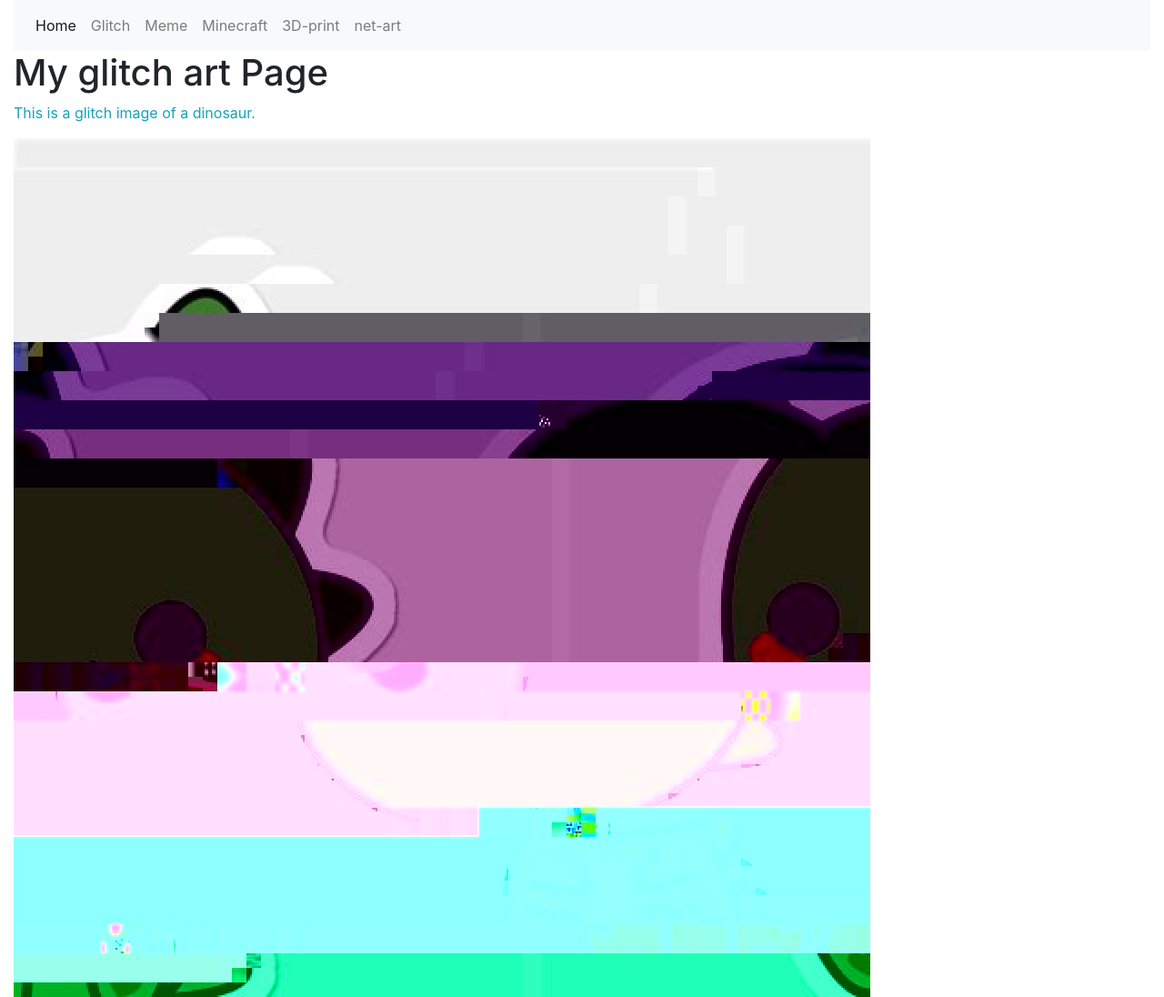
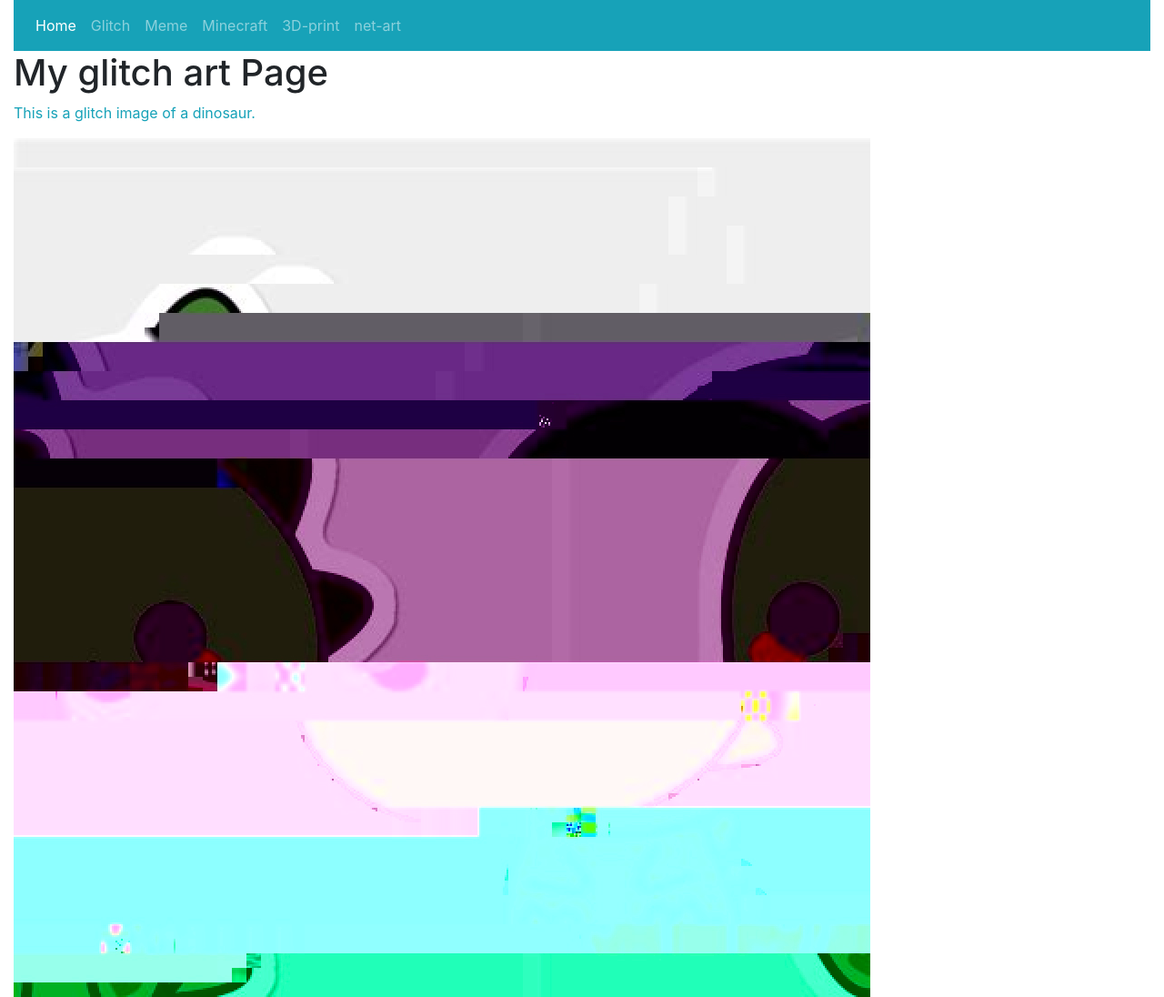
Before and after one commit to sun7841/sun7841.github.io, a plain HTML site: page netart/project-3.html in a window 1280 px wide. Shown: the whole page at 91% size. Drawn offline with nearby package versions, Linux system fonts and the light colour scheme.

Commit message:
matched title to the right link

```diff
--- a/netart/project-3.html
+++ b/netart/project-3.html
@@ -13,19 +13,19 @@
 
 <div class="container-fluid">
   <!-- Grey with black text -->
-  <nav class="navbar navbar-expand-sm bg-light navbar-light">
+  <nav class="navbar navbar-expand-sm bg-info navbar-dark">
     <ul class="navbar-nav">
       <li class="nav-item active">
         <a class="nav-link" href="index.html">Home</a>
       </li>
       <li class="nav-item">
-        <a class="nav-link" href="project-1.html">Glitch</a>
+        <a class="nav-link" href="project-3.html">Glitch</a>
       </li>
       <li class="nav-item">
-        <a class="nav-link" href="project-2.html">Meme</a>
+        <a class="nav-link" href="project-1.html">Meme</a>
       </li>
       <li class="nav-item">
-        <a class="nav-link" href="project-3.html">Minecraft</a>
+        <a class="nav-link" href="project-2.html">Minecraft</a>
         </li>
         <li class="nav-item">
           <a class="nav-link" href="project-4.html">3D-print</a>
```
Also changed, not shown: netart/project-1.html (+3 -3 lines), netart/project-2.html (+3 -3 lines), netart/project-4.html (+3 -3 lines).
